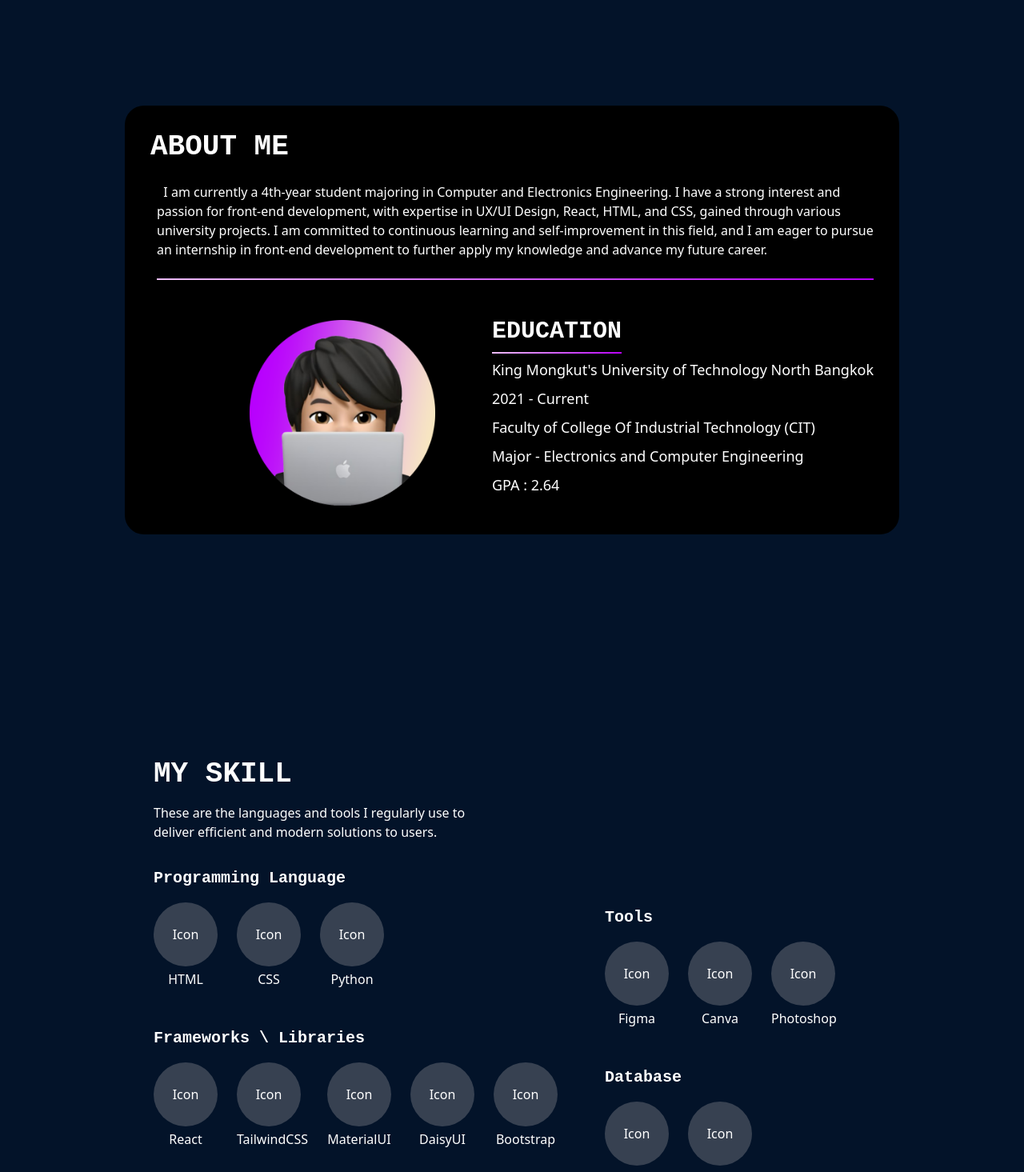
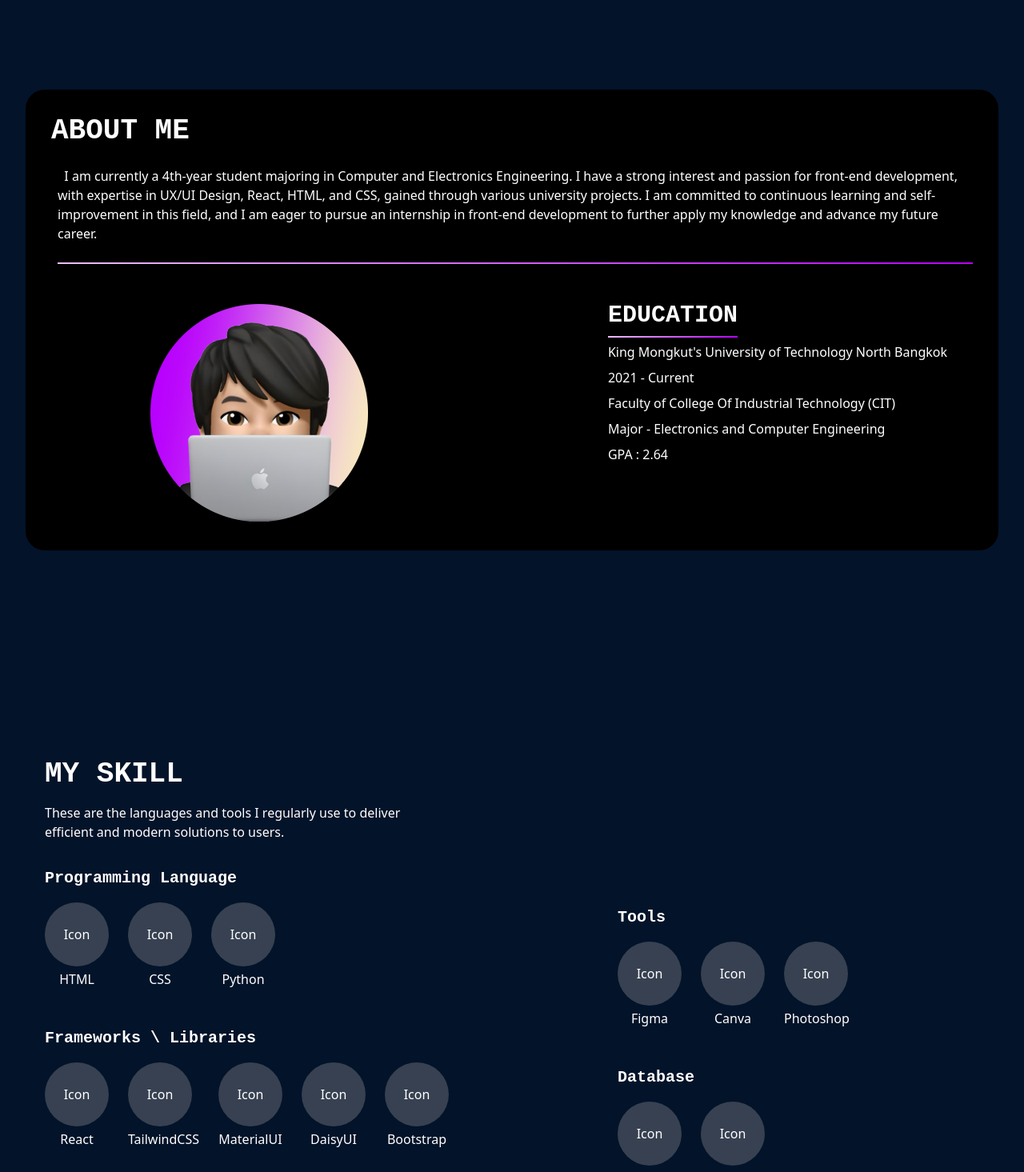
Before and after one commit to MeenYossakorn/Portfolio, a React (Create React App) app: page / in a window 1280 px wide. Shown: the part 860-2325 px from the top of the page at 80% size. Built offline with nearby package versions, Linux system fonts and the light colour scheme.

Commit message:
Fix responsive design
Fix responsive design

```diff
--- a/src/components/Content/AboutMe.js
+++ b/src/components/Content/AboutMe.js
@@ -2,12 +2,12 @@ import React from "react";
 import meenPhotoshopMacbook from "../../assets/Images/Meenphotoshop2-macbook.png";
 const AboutMe = () => {
   return (
-    <div className="flex items-center justify-center min-h-screen bg-navy-900 text-white p-8 font-sans">
-      <div className="max-w-7xl">
+    <div className="flex items-center justify-center min-h-screen bg-navy-900 text-white p-8 font-roboto">
+      <div className="max-w-[2500px]">
         <div className="bg-black space-x-2 rounded-3xl p-8">
           <h1 className="text-4xl font-bold mb-4 font-roboto-mono">ABOUT ME</h1>
           <div>
-            <p className="mt-6 font-roboto text-md max-w-4xl">
+            <p className="mt-6 font-roboto text-md max-w-[1210px]   ">
               &nbsp; I am currently a 4th-year student majoring in Computer and
               Electronics Engineering. I have a strong interest and passion for
               front-end development, with expertise in UX/UI Design, React,
@@ -21,7 +21,7 @@ const AboutMe = () => {
 
             <div className="flex items-start mt-8">
               <div className="hidden md:block flex-1 ml-28">
-                <div className="bg-transparent p-1 w-60 h-auto flex items-center justify-center">
+                <div className="bg-transparent p-1 w-[280px] h-auto flex items-center justify-center">
                   <img
                     src={meenPhotoshopMacbook}
                     alt="Yossakorn Lengrabum"
@@ -30,23 +30,25 @@ const AboutMe = () => {
                 </div>
               </div>
 
+              <div className="mr-8">
                 <div className="flex-0">
                   <h2 className="text-3xl font-semibold font-roboto-mono mb-2 relative inline-block after:content-[''] after:absolute after:left-0 after:bottom-[-10px] after:w-full after:h-0.5 after:bg-gradient-purple">
                     EDUCATION
                   </h2>
 
-                <div className="mt-2">
-                  <p className="text-lg font-roboto mt-2">
+                  <div className="mt-2 ">
+                    <p className="text-md font-roboto mt-2">
                       King Mongkut's University of Technology North Bangkok
                     </p>
-                  <p className="text-lg font-roboto mt-2">2021 - Current</p>
-                  <p className="text-lg font-roboto mt-2">
+                    <p className="text-md font-roboto mt-2">2021 - Current</p>
+                    <p className="text-md font-roboto mt-2">
                       Faculty of College Of Industrial Technology (CIT)
                     </p>
-                  <p className="text-lg font-roboto mt-2">
+                    <p className="text-md font-roboto mt-2">
                       Major - Electronics and Computer Engineering
                     </p>
-                  <p className="text-lg font-roboto mt-2">GPA : 2.64</p>
+                    <p className="text-md font-roboto mt-2">GPA : 2.64</p>
+                  </div>
                 </div>
               </div>
             </div>
--- a/src/components/Content/Intro.js
+++ b/src/components/Content/Intro.js
@@ -4,7 +4,7 @@ import meenPhotoshopHi from "../../assets/Images/Meenphotoshop3-Hi.png";
 const IntroSection = () => {
   return (
     <div className="bg-transparent text-white flex items-center justify-center min-h-screen">
-      <div className="max-w-[500px]">
+      <div className="max-w-[520px]">
         <p className="text-purple-500 mb-2 text-2xl font-roboto-mono font-bold">
           Hi, my name is
         </p>
--- a/src/components/Content/MySkill.js
+++ b/src/components/Content/MySkill.js
@@ -3,7 +3,7 @@ import React from "react";
 const MySkills = () => {
   return (
     <div className="bg-transparent text-white p-14 flex items-center justify-center  mb-4 mt-2 mt-4 min-h-screen">
-      <div className="grid grid-cols-2 gap-10 w-full max-w-4xl">
+      <div className="grid grid-cols-2 gap-10 w-full max-w-[1220px]">
         <div className="">
           {/* Left Section */}
           <div className="flex flex-col justify-center max-w-md">
@@ -95,7 +95,7 @@ const MySkills = () => {
           </div>
         </div>
 
-        <div className="w-full lg:w-1/2 lg:pl-8 mt-[185px] ml-16">
+        <div className="w-full lg:w-1/2 lg:pl-8 mt-[185px] ml-20">
           {/* Right Section */}
           <div className="flex flex-col justify-center max-w-md">
             <div className="mb-8">
```
Lines whose indentation alone changed are shown as unchanged.
